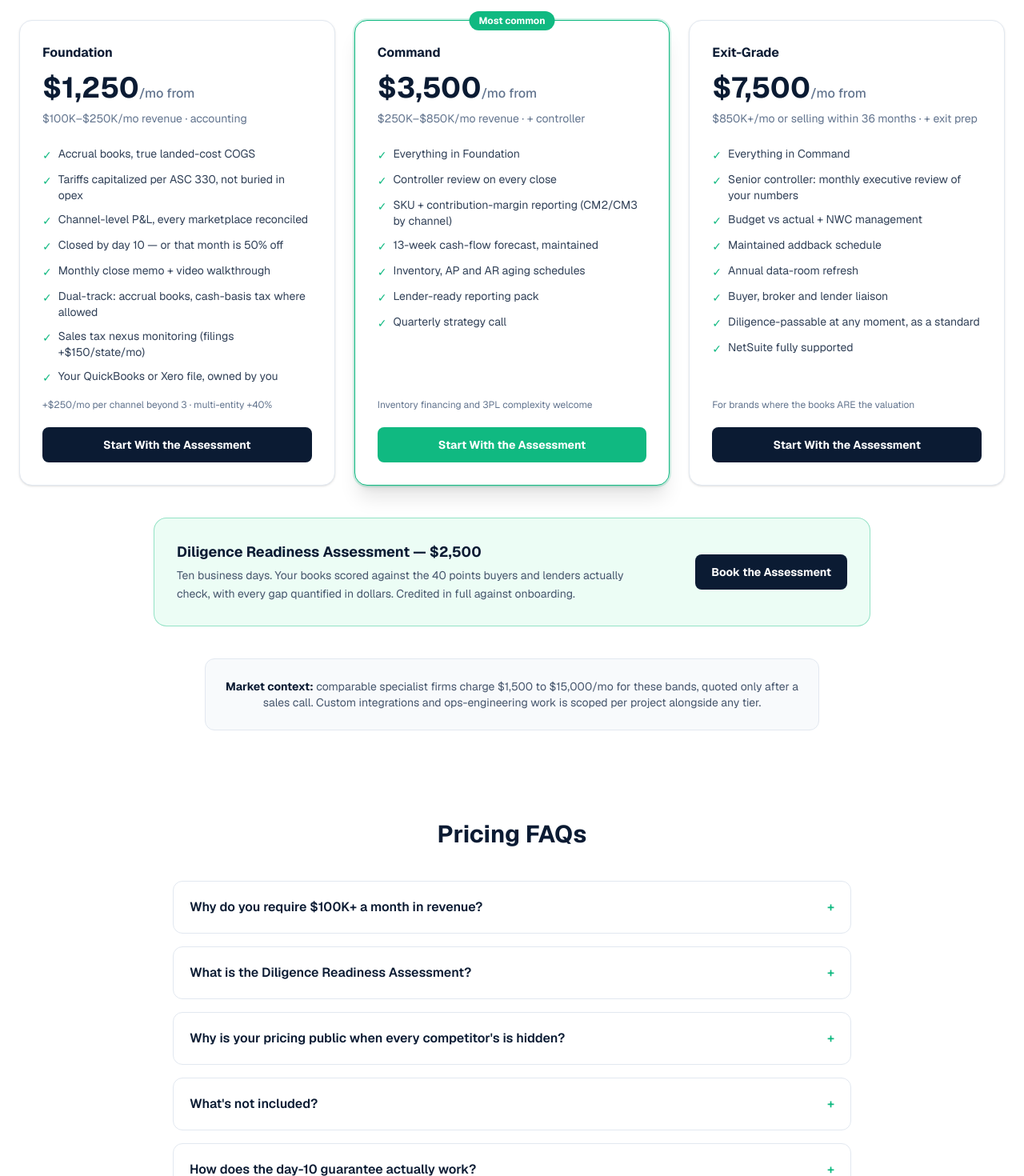
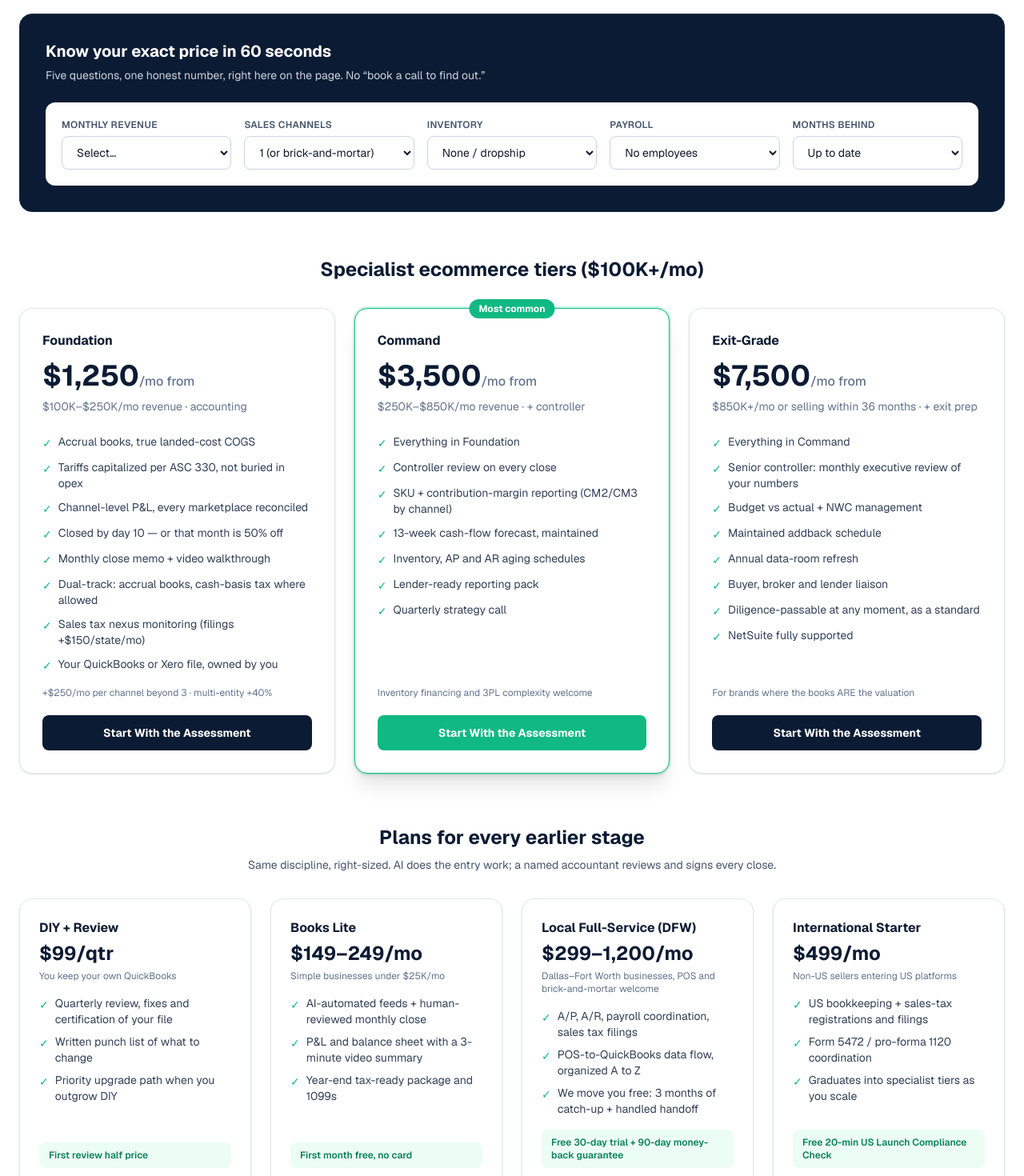
Before and after one commit to DeviceGiant/emerchantbooks-site, a Next.js app: page /pricing in a window 1280 px wide. Shown: the part 480-1950 px from the top of the page at 80% size. Built offline with nearby package versions, Linux system fonts and the light colour scheme.

Commit message:
Complete offer ladder: instant price calculator, Books Lite/DIY/local/international rungs, free-audit flagship offer
Co-Authored-By: Claude Fable 5 <noreply@anthropic.com>
Claude-Session: https://claude.ai/code/session_01QGsdkuDYxKcxT2tBZtWrBM

```diff
--- a/src/app/pricing/page.tsx
+++ b/src/app/pricing/page.tsx
@@ -1,6 +1,7 @@
 import type { Metadata } from "next";
 import Link from "next/link";
 import { Breadcrumbs, CtaBand, FaqBlock } from "@/components/Sections";
+import PriceCalculator from "@/components/PriceCalculator";
 
 export const metadata: Metadata = {
   title: { absolute: "Published Pricing for $100K+/mo Ecommerce Brands | eMerchant Books" },
@@ -103,16 +104,21 @@ export default function Pricing() {
             close guarantee.
           </p>
           <div className="mx-auto mt-6 max-w-2xl rounded-xl border border-navy-800 bg-navy-900 p-5 text-left">
-            <p className="text-sm font-bold text-white">We only work with sellers doing $100K+ a month in revenue.</p>
+            <p className="text-sm font-bold text-white">Our specialist practice serves sellers doing $100K+ a month.</p>
             <p className="mt-1.5 text-sm leading-relaxed text-slate-300">
-              Minimums exist because our process is built for the complexity that starts at seven figures. Under $100K/mo?
-              Join the Foundations waitlist via the contact form and we&rsquo;ll introduce you to a vetted starter
-              bookkeeper, then take over when you cross the line.
+              Smaller operation? You&rsquo;re not turned away: Books Lite ($149/mo, first month free) and our DFW
+              full-service practice cover every earlier stage, and you graduate into the specialist tiers as you
+              grow. Every plan below shows its real price.
             </p>
           </div>
         </div>
 
-        <div className="mt-12 grid gap-6 lg:grid-cols-3">
+        <div className="mt-10">
+          <PriceCalculator />
+        </div>
+
+        <h2 className="mt-14 text-center text-2xl font-bold text-navy-900">Specialist ecommerce tiers ($100K+/mo)</h2>
+        <div className="mt-8 grid gap-6 lg:grid-cols-3">
           {TIERS.map((t) => (
             <div
               key={t.name}
@@ -152,6 +158,32 @@ export default function Pricing() {
           ))}
         </div>
 
+        <h2 className="mt-16 text-center text-2xl font-bold text-navy-900">Plans for every earlier stage</h2>
+        <p className="mx-auto mt-2 max-w-2xl text-center text-sm text-slate-600">
+          Same discipline, right-sized. AI does the entry work; a named accountant reviews and signs every close.
+        </p>
+        <div className="mt-8 grid gap-6 md:grid-cols-2 xl:grid-cols-4">
+          {[
+            { name: "DIY + Review", price: "$99/qtr", who: "You keep your own QuickBooks", items: ["Quarterly review, fixes and certification of your file", "Written punch list of what to change", "Priority upgrade path when you outgrow DIY"], offer: "First review half price" },
+            { name: "Books Lite", price: "$149–249/mo", who: "Simple businesses under $25K/mo", items: ["AI-automated feeds + human-reviewed monthly close", "P&L and balance sheet with a 3-minute video summary", "Year-end tax-ready package and 1099s"], offer: "First month free, no card" },
+            { name: "Local Full-Service (DFW)", price: "$299–1,200/mo", who: "Dallas–Fort Worth businesses, POS and brick-and-mortar welcome", items: ["A/P, A/R, payroll coordination, sales tax filings", "POS-to-QuickBooks data flow, organized A to Z", "We move you free: 3 months of catch-up + handled handoff"], offer: "Free 30-day trial + 90-day money-back guarantee" },
+            { name: "International Starter", price: "$499/mo", who: "Non-US sellers entering US platforms", items: ["US bookkeeping + sales-tax registrations and filings", "Form 5472 / pro-forma 1120 coordination", "Graduates into specialist tiers as you scale"], offer: "Free 20-min US Launch Compliance Check" },
+          ].map((t) => (
+            <div key={t.name} className="flex flex-col rounded-2xl border border-slate-200 bg-white p-6 shadow-sm">
+              <p className="font-bold text-navy-900">{t.name}</p>
+              <p className="mt-1 text-2xl font-bold text-navy-900">{t.price}</p>
+              <p className="mt-1 text-xs text-slate-500">{t.who}</p>
+              <ul className="mt-4 flex-1 space-y-2 text-sm text-slate-700">
+                {t.items.map((f) => (
+                  <li key={f} className="flex items-start gap-2"><span className="mt-0.5 text-brand-500" aria-hidden>✓</span>{f}</li>
+                ))}
+              </ul>
+              <p className="mt-4 rounded-lg bg-brand-50 px-3 py-2 text-xs font-semibold text-brand-700">{t.offer}</p>
+              <Link href="/contact/" className="mt-4 rounded-lg bg-navy-900 px-4 py-2.5 text-center text-sm font-bold text-white hover:bg-navy-800">Start Here</Link>
+            </div>
+          ))}
+        </div>
+
         <div className="mx-auto mt-10 max-w-4xl rounded-2xl border border-brand-500/40 bg-brand-50 p-7">
           <div className="flex flex-wrap items-center justify-between gap-4">
             <div>
--- /dev/null
+++ b/src/components/PriceCalculator.tsx
@@ -0,0 +1,144 @@
+"use client";
+
+import Link from "next/link";
+import { useState } from "react";
+
+type Answers = {
+  revenue: string;
+  channels: string;
+  inventory: string;
+  payroll: string;
+  behind: string;
+};
+
+const DEFAULTS: Answers = { revenue: "", channels: "1", inventory: "none", payroll: "no", behind: "0" };
+
+function quote(a: Answers) {
+  const ch = parseInt(a.channels, 10);
+  let plan = "";
+  let base = 0;
+  let offer = "";
+  if (a.revenue === "under25") {
+    plan = "Books Lite";
+    base = ch >= 2 || a.inventory !== "none" ? 249 : 149;
+    offer = "First month free, no card required";
+  } else if (a.revenue === "25to100") {
+    plan = "Full-Service";
+    base = 599;
+    offer = "Free 30-day trial + 90-day money-back guarantee";
+  } else if (a.revenue === "100to250") {
+    plan = "Foundation";
+    base = 1250;
+    offer = "Free books audit + video teardown, then first month free";
+  } else if (a.revenue === "250to850") {
+    plan = "Command";
+    base = 3500;
+    offer = "Free books audit + video teardown, then first month free";
+  } else {
+    plan = "Exit-Grade";
+    base = 7500;
+    offer = "Start with the $2,500 Exit-Ready Assessment (credited)";
+  }
+  let price = base;
+  if (ch > 3) price += (ch - 3) * 250;
+  if (a.inventory === "multi") price += base >= 1250 ? 400 : 200;
+  else if (a.inventory === "basic" && base < 1250) price += 100;
+  if (a.payroll === "yes") price += 100;
+
+  const behindMonths = a.behind === "1-3" ? 2 : a.behind === "4-12" ? 8 : a.behind === "12+" ? 14 : 0;
+  const catchup = behindMonths ? Math.round((price * 0.65 * behindMonths) / 50) * 50 : 0;
+  return { plan, price, catchup, offer };
+}
+
+const label = "mb-1.5 block text-xs font-semibold uppercase tracking-wide text-slate-600";
+const input = "w-full rounded-lg border border-slate-300 bg-white px-3.5 py-2.5 text-sm text-slate-900 outline-none focus:ring-2 focus:ring-brand-500";
+
+export default function PriceCalculator() {
+  const [a, setA] = useState<Answers>(DEFAULTS);
+  const set = (k: keyof Answers) => (e: React.ChangeEvent<HTMLSelectElement>) => setA({ ...a, [k]: e.target.value });
+  const q = a.revenue ? quote(a) : null;
+
+  return (
+    <div className="rounded-2xl border border-navy-800 bg-navy-900 p-6 sm:p-8">
+      <p className="text-xl font-bold text-white">Know your exact price in 60 seconds</p>
+      <p className="mt-1.5 text-sm text-slate-300">
+        Five questions, one honest number, right here on the page. No &ldquo;book a call to find out.&rdquo;
+      </p>
+
+      <div className="mt-6 grid gap-4 rounded-xl bg-white p-5 sm:grid-cols-2 lg:grid-cols-5">
+        <div>
+          <label className={label} htmlFor="calc-rev">Monthly revenue</label>
+          <select id="calc-rev" className={input} value={a.revenue} onChange={set("revenue")}>
+            <option value="" disabled>Select…</option>
+            <option value="under25">Under $25K</option>
+            <option value="25to100">$25K–$100K</option>
+            <option value="100to250">$100K–$250K</option>
+            <option value="250to850">$250K–$850K</option>
+            <option value="over850">Over $850K</option>
+          </select>
+        </div>
+        <div>
+          <label className={label} htmlFor="calc-ch">Sales channels</label>
+          <select id="calc-ch" className={input} value={a.channels} onChange={set("channels")}>
+            <option value="1">1 (or brick-and-mortar)</option>
+            <option value="2">2</option>
+            <option value="3">3</option>
+            <option value="4">4</option>
+            <option value="5">5+</option>
+          </select>
+        </div>
+        <div>
+          <label className={label} htmlFor="calc-inv">Inventory</label>
+          <select id="calc-inv" className={input} value={a.inventory} onChange={set("inventory")}>
+            <option value="none">None / dropship</option>
+            <option value="basic">One location</option>
+            <option value="multi">Multi-warehouse / 3PL</option>
+          </select>
+        </div>
+        <div>
+          <label className={label} htmlFor="calc-pay">Payroll</label>
+          <select id="calc-pay" className={input} value={a.payroll} onChange={set("payroll")}>
+            <option value="no">No employees</option>
+            <option value="yes">Yes</option>
+          </select>
+        </div>
+        <div>
+          <label className={label} htmlFor="calc-behind">Months behind</label>
+          <select id="calc-behind" className={input} value={a.behind} onChange={set("behind")}>
+            <option value="0">Up to date</option>
+            <option value="1-3">1–3</option>
+            <option value="4-12">4–12</option>
+            <option value="12+">12+</option>
+          </select>
+        </div>
+      </div>
+
+      {q && (
+        <div className="mt-5 rounded-xl border border-brand-500/40 bg-navy-800 p-5">
+          <div className="flex flex-wrap items-end justify-between gap-4">
+            <div>
+              <p className="text-xs font-semibold uppercase tracking-wide text-brand-500">{q.plan} plan</p>
+              <p className="mt-1 text-4xl font-bold text-white">
+                ${q.price.toLocaleString()}<span className="text-base font-medium text-slate-400">/mo</span>
+              </p>
+              {q.catchup > 0 && (
+                <p className="mt-1 text-sm text-slate-300">
+                  + one-time catch-up estimate: <strong className="text-white">${q.catchup.toLocaleString()}</strong> (flat, quoted exactly before we start)
+                </p>
+              )}
+              <p className="mt-2 text-sm font-medium text-brand-500">{q.offer}</p>
+            </div>
+            <div className="flex gap-3">
+              <Link href="/contact/" className="rounded-lg bg-brand-500 px-5 py-3 text-sm font-bold text-white hover:bg-brand-600">
+                Claim This Offer
+              </Link>
+              <Link href="/contact/" className="rounded-lg border border-slate-500 px-5 py-3 text-sm font-medium text-slate-200 hover:border-white">
+                Book a 15-min Call
+              </Link>
+            </div>
+          </div>
+        </div>
+      )}
+    </div>
+  );
+}
--- a/src/components/Sections.tsx
+++ b/src/components/Sections.tsx
@@ -44,10 +44,10 @@ export function CtaBand({ source, heading, sub }: { source: string; heading?: st
     <section className="bg-navy-900 py-16">
       <div className="mx-auto grid max-w-6xl items-center gap-10 px-4 sm:px-6 lg:grid-cols-2">
         <div>
-          <h2 className="text-3xl font-bold text-white">{heading || "Find out if your books would survive diligence"}</h2>
+          <h2 className="text-3xl font-bold text-white">{heading || "We'll do last month's books free, and show you what your bookkeeper missed"}</h2>
           <p className="mt-4 text-lg leading-relaxed text-slate-300">
             {sub ||
-              "The Diligence Readiness Assessment: $2,500, ten business days, your books scored against the 40 points buyers and lenders actually check. Credited in full against onboarding. For sellers doing $100K+/mo."}
+              "The free Ecommerce Books Audit: connect read-only access and within 3 business days you get a clean month of books plus a 10-minute recorded teardown of every margin leak, COGS error and sales-tax risk we found. Keep it all, even if you never hire us."}
           </p>
           <ul className="mt-6 space-y-2.5 text-sm text-slate-300">
             <li>✓ Books closed by day 10, guaranteed in writing</li>
```
